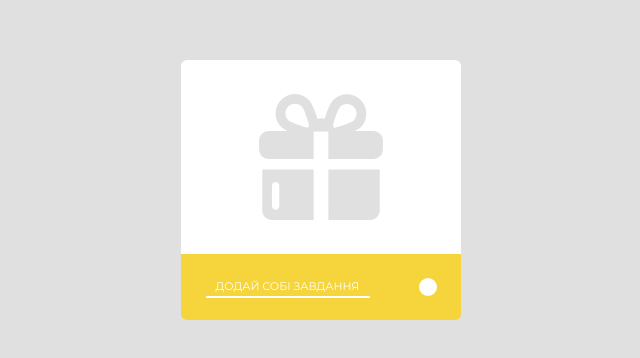
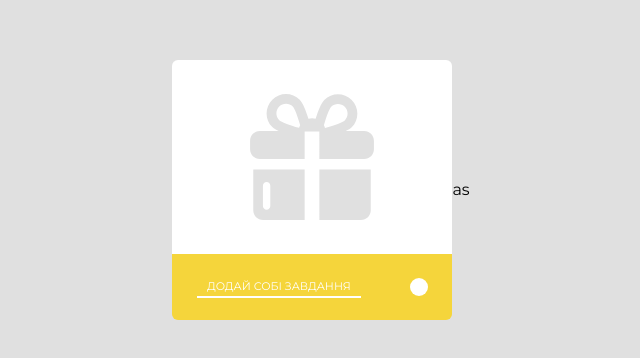
Before and after one commit to vbguard/kidsLike, a React app: page /planning in a window 1280 px wide. Shown: the part 210-568 px from the top of the page, without its empty margins (319-959 px from the left). Built offline with nearby package versions, Linux system fonts and the light colour scheme.

Commit message:
add AddTaskModal

```diff
--- a/src/components/AddTaskModal/AddTaskModal.js
+++ b/src/components/AddTaskModal/AddTaskModal.js
@@ -12,9 +12,10 @@ const AddTaskModal = () => (
         <label htmlFor="taskName">
           <input type="text" id="taskName" className={styles.input} placeholder="Додай собі завдання" />
         </label>
-        <button type="submit" id="submit" className={styles.btn}></button>
+        <button type="submit" className={styles.btn}></button>
       </form>
     </div>
+    as
   </div>
 );
 
```
